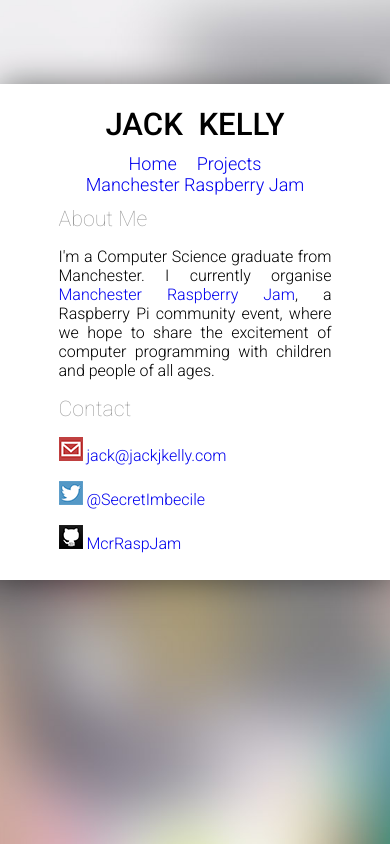
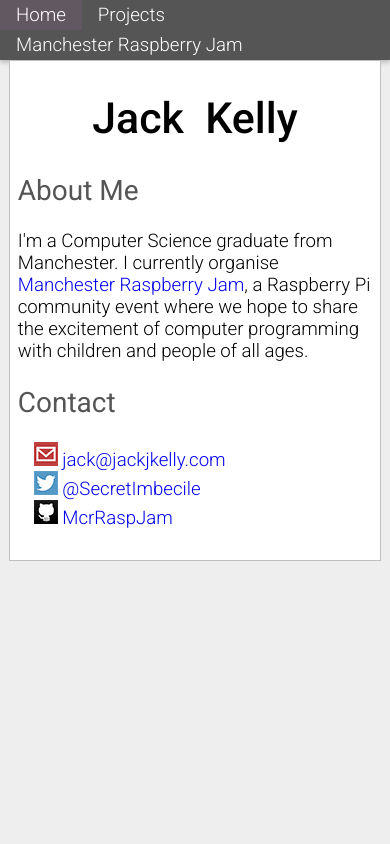
Before and after one commit to SecretImbecile/secretimbecile.github.io, a plain HTML site: page index.html in a window 390 px wide. Drawn offline with Linux system fonts and the light colour scheme.

Commit message:
Yet another CSS overhaul
just in case not doing it might have broken the site...

```diff
--- /dev/null
+++ b/css/mobile.css
@@ -0,0 +1,92 @@
+/*      MDPi PC     */
+@media (max-width:2000px)
+{
+        #content {
+                width: 800px;
+        }
+        #content>header, #content>article, .nonarticle {
+                margin: 0 100px;
+        }
+}
+
+/*      LDPi PC     */
+@media (max-width:1440px)
+{
+        #content {
+                width: 700px;
+        }
+        #content>header, #content>article, .nonarticle {
+                margin: 0 60px;
+        }
+}
+
+/*      Tablet Large     */
+@media (max-width:1024px)
+{
+        body {
+                background-image:none;
+                background-color:#eee;
+        }
+        #content {
+                width: 650px;
+        }
+        #content>header, #content>article, .nonarticle {
+                margin: 0 40px;
+        }
+}
+@media (max-width:720px)
+{
+        #content {
+                width: 550px;
+        }
+}
+
+/*      Phone       */
+@media only screen and (max-width: 600px)
+{
+        body {
+                font-size:14pt;
+        }
+        #content>header {
+                font-size: 11vw;
+        }
+        #content {
+                margin-top: 0;
+                width: 95%;
+        }
+        #content>header, #content>article, .nonarticle {
+                margin: 0 8px;
+        }
+        article>p{
+                text-align: left;
+        }
+
+        /*Navbar*/
+        nav
+        {
+                position:static;
+                min-height:32px;
+                height:auto;
+        }
+        #nav-holder {
+                height:auto;
+                max-width: 100%;
+        }
+}
+
+/*      Very Small (<=iPhone4)  */
+@media only screen and (max-width: 320px)
+{
+        body {
+            background-color: #fff;
+            font-size: 12pt;
+        }
+        #content {
+            width: 100%;
+            border: none;
+            padding-bottom: 2px;
+        }
+        #content>header {
+            font-size: 2.25em;
+        }
+}
--- a/css/styles.css
+++ b/css/styles.css
@@ -1,177 +1,104 @@
-@import url(http://fonts.googleapis.com/css?family=Roboto:100,300,400,500,700);
+@import url('https://fonts.googleapis.com/css?family=Roboto:300,400,500');
 
-/* 	Navbar	*/
-ul.navbar
-{
-	list-style-type: none;
+body {
+    margin: 0;
+    background-color: #eee;
+    background: url(http://mcrraspjam.org.uk/wp-content/uploads/2016/10/bkg_jam.jpg) center fixed;
+    background-size: cover;
+    font-family: 'Roboto', sans-serif;
+    font-size: 16pt;
+    font-weight:300;
+    color: #000;
+}
+
+a {
+	text-decoration: none;
+}
+
+h1, h2, h3, h4, h5, h6 {
+	color: #555;
+	font-weight: 400;
+}
+h2 {font-size: 1.5em;}
+h3 {font-size: 1.25em;}
+h4 {font-size: 1.1em;}
+
+/* Navbar */
+nav {
+	background-color: #555;
+	box-shadow: 0 2px 5px rgba(0, 0, 0, 0.25);
+        position: fixed;
+        top: 0;
+        left: 0;
+        width: 100%;
+        height:32px;
+}
+#nav-holder {
+	height: 32px;
+	width:auto;
+        max-width: 600px;
+        margin: 0 auto;
+}
+#nav-holder>ul {
+	float:left;
 	margin: 0;
 	padding: 0;
-	width: 100%;
+}
+#nav-holder>ul>li {
+	float:left;
+	list-style-type: none;
 
-	color:#999;
-	font-size: large;
-	text-align: center;
+	padding:4px 16px;
+	font-size: 14pt;
 }
-li.navbaritem
-{
-	margin-left: 1vw;
-	margin-right: 1vw;
-	display: inline;
-	white-space: nowrap;
+#nav-holder>ul>li:hover {
+	background-color: #625862;
+}
+#nav-holder>#navbreak {
+	clear:both;
+	height:0;
+}
+#nav-holder>ul>li>a{
+	color: #FFFFFF;
 }
 
-/*	hDPI Desktop	*/
-
-body{
-	margin: 0;
-	margin-top: 10vh;
-	min-width: 256px;
-
-	font-family: 'Roboto', sans-serif;
-	font-weight: 300;
-	font-size:large;
-
-	background-image: url(bkg_jam.jpg);
-	background-size:cover;
-	background-position: center;
-	background-attachment: fixed;
+/* Body */
+#content{
+	min-width: 160px;
+	width: 1000px;
+	background-color: #fff;
+	margin: 0 auto;
+	margin-top: 31px;
+	padding-bottom: 31px;
+	border: 1px solid #c0c0c0;
+	border: 1px solid rgba(0, 0, 0, 0.25);
 }
 
-#div
-{
-	-webkit-box-sizing: border-box;
-	-moz-box-sizing: border-box;
-	box-sizing: border-box;
+#content>header{
+	margin: 0px 160px;
+	padding: 32px;
+	padding-bottom:0;
+	font-weight: 500;
+	font-size: 3em;
+	text-align: center
 }
 
-h1
-{
-	Text-Align:center;
-	text-transform: uppercase;
-	font-size:60pt;
-	font-weight:500;
-	margin:8pt;
+#content>article, .nonarticle{
+	margin: 0 160px;
+        margin-top: 5vh;
+	padding-top: 8px;
 }
 
-h2
-{
-	font-weight:100;
-	font-size:32pt;
-	color:#999;
-	margin: 0;
-	margin-top: 8pt;
-
-}
-
-h3
-{
-	font-weight:100;
-	font-size:24pt;
-	color:#CCC;
-	margin:0;
-}
-
-p
-{
+article>p{
 	text-align: justify;
 }
 
-.content
+/* Homepage only */
+
+.contactitem
 {
-	margin:0;
-	padding:8pt;
-	background-color: rgba(255, 255, 255, 1);
-	box-shadow: 0 0 32px rgba(0, 0, 0, 0.5);
-	position: relative;
-	z-index: 10;
-
-	padding-left: 30vw;
-	padding-right: 30vw;
+        margin: auto 16px;
+	display: inline-block;
+  	vertical-align: middle;
+  	line-height: normal;
 }
-
-.spacer
-{
-	height:2vh;
-}
-
-a
-{
-	text-decoration: none;
-}
-
-/*	lDPI Desktop	*/
-@media (max-width: 1368px)
-{
-	body
-	{
-		font-size:medium;
-	}
-	.content
-	{
-		padding-left: 25vw;
-		padding-right: 25vw;
-	}
-}
-
-/*	Tablet	*/
-@media (max-width: 960px)
-{
-	li.navbaritem
-	{
-		margin-left: 2vw;
-		margin-right: 2vw;
-	}
-	h1
-	{
-		font-size:8vw;
-	}
-	h2
-	{
-		font-size:4vw;
-	}
-	h3
-	{
-		font-size:3vw;
-	}
-	.content
-	{
-		padding-left: 20vw;
-		padding-right: 20vw;
-	}
-}
-
-/*	Large Phone	*/
-@media (max-width: 480px)
-{
-	h2
-	{
-		font-size:16pt;
-	}
-	h3
-	{
-		font-size:14pt;
-	}
-	.content
-	{
-		padding-left: 15vw;
-		padding-right: 15vw;
-	}
-}
-
-/*	Small Phone	*/
-@media (max-width: 320px)
-{
-	body
-	{
-		font-size:small;
-	}
-	h1
-	{
-		font-size:20pt;
-	}
-	.content
-	{
-		padding-left: 10vw;
-		padding-right: 10vw;
-	}
-}
--- a/css/styles_home.css
+++ /dev/null
@@ -1,11 +0,0 @@
-/*	(PC Default) Large Format Devices*/
-
-.contactitem
-{
-	margin:8pt;
-	margin-left:24pt;
-	font-size: 16pt;
-	display: inline-block;
-  	vertical-align: middle;
-  	line-height: normal;
-}
--- a/css/styles_project.css
+++ b/css/styles_project.css
@@ -1,71 +1,39 @@
 /*	Backgrounds	*/
 
-.solitudebkg
-{
-	background-image: url(bkg_project1.jpg);
-	background-size:cover;
-	background-position: center;
-	background-attachment: fixed;
-	text-align: center;
-
-	padding-top: 10vh;
-	padding-bottom: 10vh;
-	padding-left: 10vw;
-	padding-right:10vw;
+h3{
+	margin-bottom: 0;
+}
+h4{
+	margin: 0;
+	color: #999;
+	font-weight: 300;
 }
 
-.jambkg
-{
-	background-image: url(bkg_jam.jpg);
-	background-size:cover;
-	background-position: center;
-	background-attachment: fixed;
-	text-align: center;
-
-	padding-top: 10vh;
-	padding-bottom: 10vh;
-	padding-left: 10vw;
-	padding-right:10vw;
+.imgcontainer {
+	width:46%;
+	float:left;
+	height:auto;
+	background-color: rgba(0,0,0,0.1);
+	border-radius: 4px;
+	margin:4px 8px;
+	padding:2px;
 }
-
-/*	Images	*/
-
-.imgcontainer
-{
-	background-color: rgba(0,0,0,0.25);
-	border-radius: 2px;
-	margin: 2px;
-	padding: 2px;
-
-	display: inline-block;
-	vertical-align: top;
-
-	width: 15vw;
-	font-size: small;
-	text-align: center;
-	color: #DDD;
+.imgcontainerb {
+	float:left;
+	width:30%;
+	height:auto;
+	background-color: rgba(0,0,0,0.1);
+	border-radius: 4px;
+	margin:4px 8px;
+	padding:2px;
 }
-img
-{
+.imgcontainer>img, .imgcontainerb>img {
 	width: 100%;
+	border-radius: 4px;
 }
-
-/*	Alternate Image Layout	*/
-
-@media (max-width: 960px)
-{
-	.solitudebkg
-	{
-		padding-left: 5vw;
-		padding-right: 5vw;
-	}
-	.jambkg
-	{
-		padding-left: 5vw;
-		padding-right: 5vw;
-	}
-	.imgcontainer
-	{
-		width: 35vw;
-	}
+.imgcontainer>div, .imgcontainerb>div {
+	width:90%;
+	margin: auto;
+	font-size: 0.8em;
+	color:#000;
 }
--- a/index.html
+++ b/index.html
@@ -2,29 +2,38 @@
 <html lang="en">
         <head>
                 <title>Jack Kelly</title>
-                <link rel='shortcut icon' type='image/x-icon' href='favicon.png' />
+                <meta name="description" content="Computer Science graduate, organiser of Manchester Raspberry Jam." />
+                <link rel='shortcut icon' type='image/x-icon' href='icon_32.png' />
+                <link rel="icon" sizes="192x192" href="icon_192.png">
+                <link rel="icon" sizes="128x128" href="icon_128.png">
                 <link rel="stylesheet" type="text/css" href="css/styles.css" />
-                <link rel="stylesheet" type="text/css" href="css/home.css" />
+                <link rel="stylesheet" type="text/css" href="css/mobile.css" />
                 <meta name="viewport" content="width=device-width, initial-scale=1.0"/>
+                <meta name="theme-color" content="#555555">
+                <meta name="apple-mobile-web-app-status-bar-style" content="#555555">
         </head>
 
         <body>
-                <div class="content">
+                <nav>
+                        <div id="nav-holder">
+                                <ul>
+                                        <li><a href="#">Home</a></li>
+                                        <li><a href="projects.html">Projects</a></li>
+                                        <li><a href="http://mcrraspjam.org.uk/" target="_blank">Manchester Raspberry Jam</a></li>
+                                </ul>
+                        <div id="navbreak" />
+                </nav>
+
+                <div id="content">
+                        <header>
+                                <span itemprop="givenName">Jack</span>&nbsp; <span itemprop="familyName">Kelly</span>
+                        </header>
                         <article class="profile" itemscope itemtype="http://schema.org/Person">
-                                <h1><span itemprop="givenName">Jack</span>&nbsp; <span itemprop="familyName">Kelly</span></h1>
-                                <ul class="navbar">
-                                        <li class="navbaritem"><a href="#">Home</a></li>
-                                        <li class="navbaritem"><a href="projects.html">Projects</a></li>
-                                        <li class="navbaritem"><a href="http://mcrraspjam.org.uk/" target="_blank">Manchester Raspberry Jam</a></li>
-                                </ul>
                                 <h2>About Me</h2>
-                                <p style="text-align:justify">
+                                <p>
                                         I'm <span itemprop="description">a Computer Science <span itemprop="jobTitle">graduate</span> from <span itemscope itemprop="birthPlace homeLocation" itemtype="https://schema.org/City">Manchester</span></span>.
                                         I currently organise <span itemprop="memberOf" itemscope itemtype="https://schema.org/EducationalOrganization"> <a href="http://mcrraspjam.org.uk/" itemprop="url"><span itemprop="name">Manchester Raspberry Jam</span></a>,
-                                        <span itemprop="description"> a <span itemprop="Brand">Raspberry Pi</span> community event</span>, where we hope to share the excitement of computer programming with children and people of all ages.</span>
-                                </p>
-                                <p style="text-align:justify">
-                                        <!-- You can see some of the things I get up to in my spare time on my projects page. -->
+                                        <span itemprop="description"> a <span itemprop="Brand">Raspberry Pi</span> community event</span> where we hope to share the excitement of computer programming with children and people of all ages.</span>
                                 </p>
                                 <h2>Contact</h2>
                                 <p class="contactitem">
@@ -37,6 +46,7 @@
                                         <a href="http://github.com/McrRaspJam" target="_blank" itemprop="url"><img src="css/icon_gith.png" alt="github icon"/> McrRaspJam</a>
                                 </p>
                         </article>
+
                 </div>
         </body>
 </html>
```
Also changed, not shown: 404.html (+24 -5 lines), projects.html (+60 -65 lines), article.txt (added), icon_128.png (added), icon_192.png (added), icon_32.png (added).
